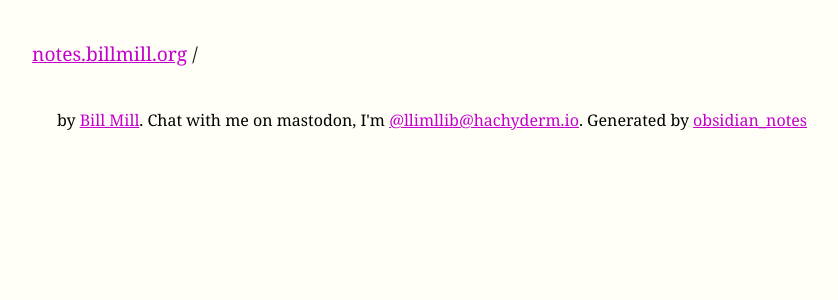
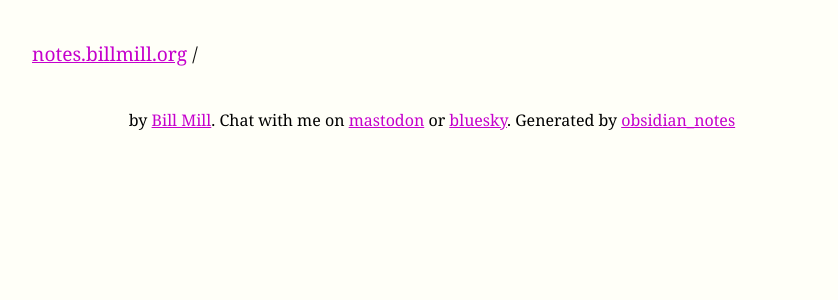
Before and after one commit to llimllib/obsidian_notes, a Python web app: template templates/dir.html in a window 1280 px wide. Shown: the top 300 px of the page, without its empty margins (208-1046 px from the left). Run offline with Jinja, Linux system fonts and the light colour scheme; the template is opened without the code that fills it, so the values that code supplies are empty.

Commit message:
feat: link bluesky

```diff
--- a/templates/footer.html
+++ b/templates/footer.html
@@ -2,11 +2,12 @@
   <!-- holy shit, digital ocean spaces has some sort of horrific cloudflare
        shit enabled that automatically hides email addresses, and it detects my
        hachyderm account name as an email address, so I have to put this utter
-       bullshit here -->
+       bullshit here. I don't even use cloudflare! But I serve my static assets
+       through DigitalOcean, which does -->
   <!-- https://developers.cloudflare.com/waf/tools/scrape-shield/email-address-obfuscation/ -->
   <!--email_off-->
-  by <a href="https://billmill.org">Bill Mill</a>. Chat with me on mastodon, I'm <a
-    href="https://hachyderm.io/@llimllib/">@llimllib@hachyderm.io</a>. Generated by <a
-    href="https://github.com/llimllib/obsidian_notes/">obsidian_notes</a>
+  by <a href="https://billmill.org">Bill Mill</a>. Chat with me on <a
+    href="https://hachyderm.io/@llimllib/">mastodon</a> or <a href="https://bsky.app/profile/billmill.org">bluesky</a>.
+  Generated by <a href="https://github.com/llimllib/obsidian_notes/">obsidian_notes</a>
   <!--/email_off-->
 </footer>
```
